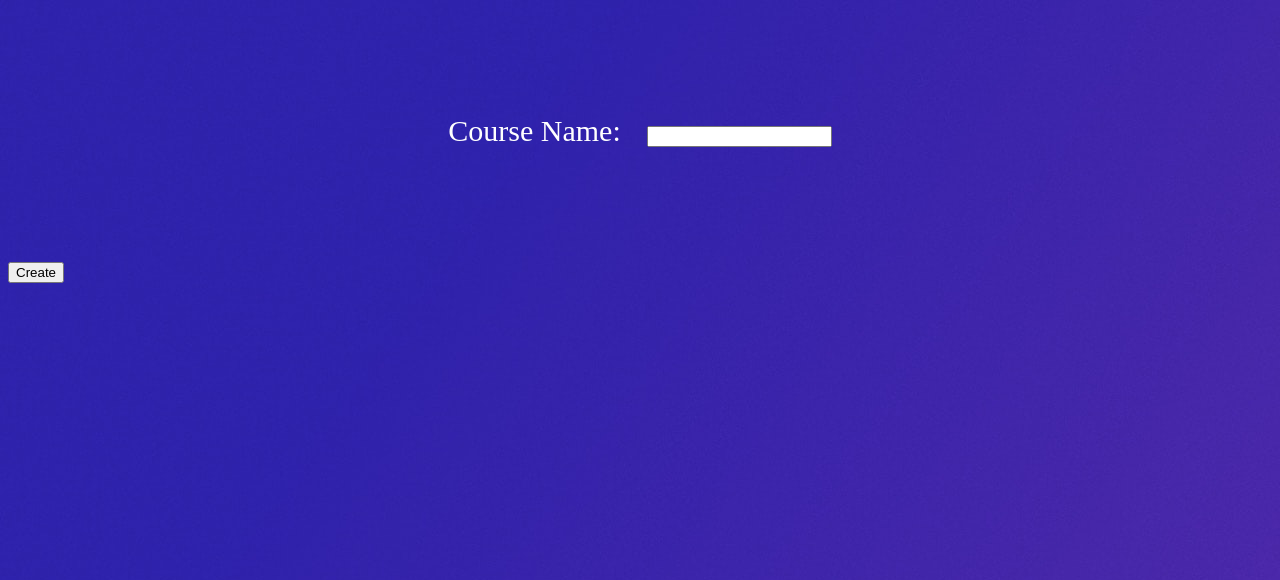
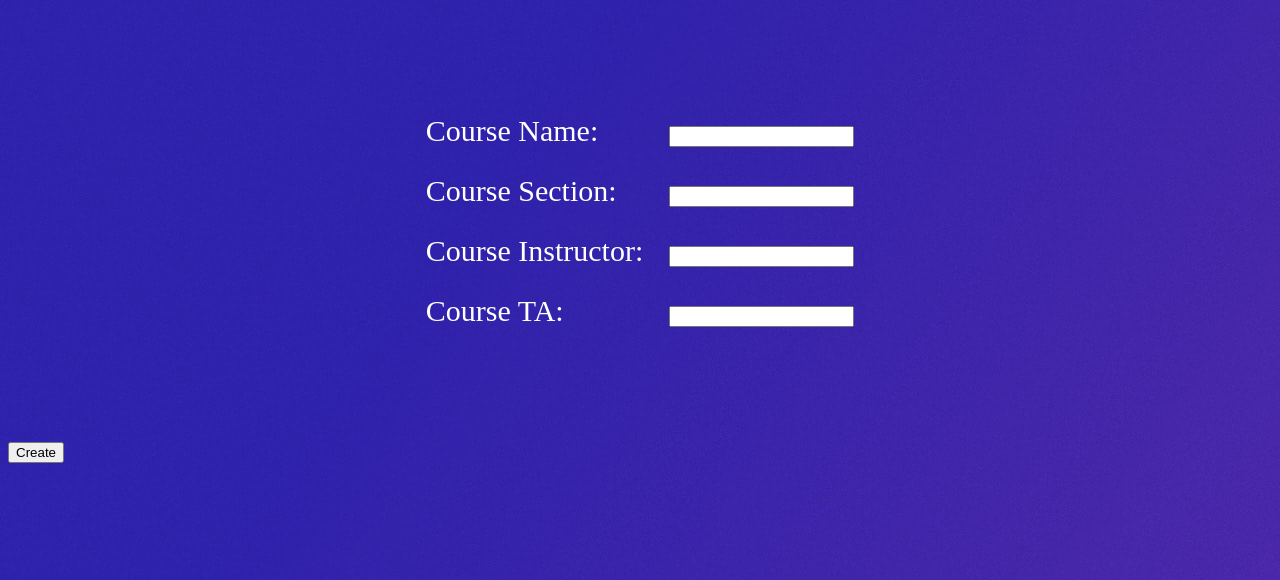
Before and after one commit to jrya99/CS361Repo_1.0, a Django app: page /home/createcourse.html in a window 1280 px wide. Shown: the part 112-692 px from the top of the page. Run offline with Django 4.2, Linux system fonts and the light colour scheme.

Commit message:
added more course fields

```diff
--- a/PurplePanda/views.py
+++ b/PurplePanda/views.py
@@ -77,7 +77,10 @@ class CreateCourse(View):
 
     def post(self, request):
         n = request.POST.get('name')
+        s = request.POST.get('section')
+        i = request.POST.get('instruct')
+        t = request.POST.get('ta')
         if n != '':
-            newCourse = Courses(courseName=n)
+            newCourse = Courses(courseName=n, courseSection=s, courseInstructor=i, courseTA=t)
             newCourse.save()
         return redirect('/home/')
--- a/templates/createcourse.html
+++ b/templates/createcourse.html
@@ -23,6 +23,18 @@
                     <td>Course Name: </td>
                     <td><input type="text" name="name"></td>
                 </tr>
+                <tr>
+                    <td>Course Section: </td>
+                    <td><input type="text" name="section"></td>
+                </tr>
+                <tr>
+                    <td>Course Instructor: </td>
+                    <td><input type="text" name="instruct"></td>
+                </tr>
+                <tr>
+                    <td>Course TA: </td>
+                    <td><input type="text" name="ta"></td>
+                </tr>
             </table>
         <input type="submit" value="Create">
     </div>
```
